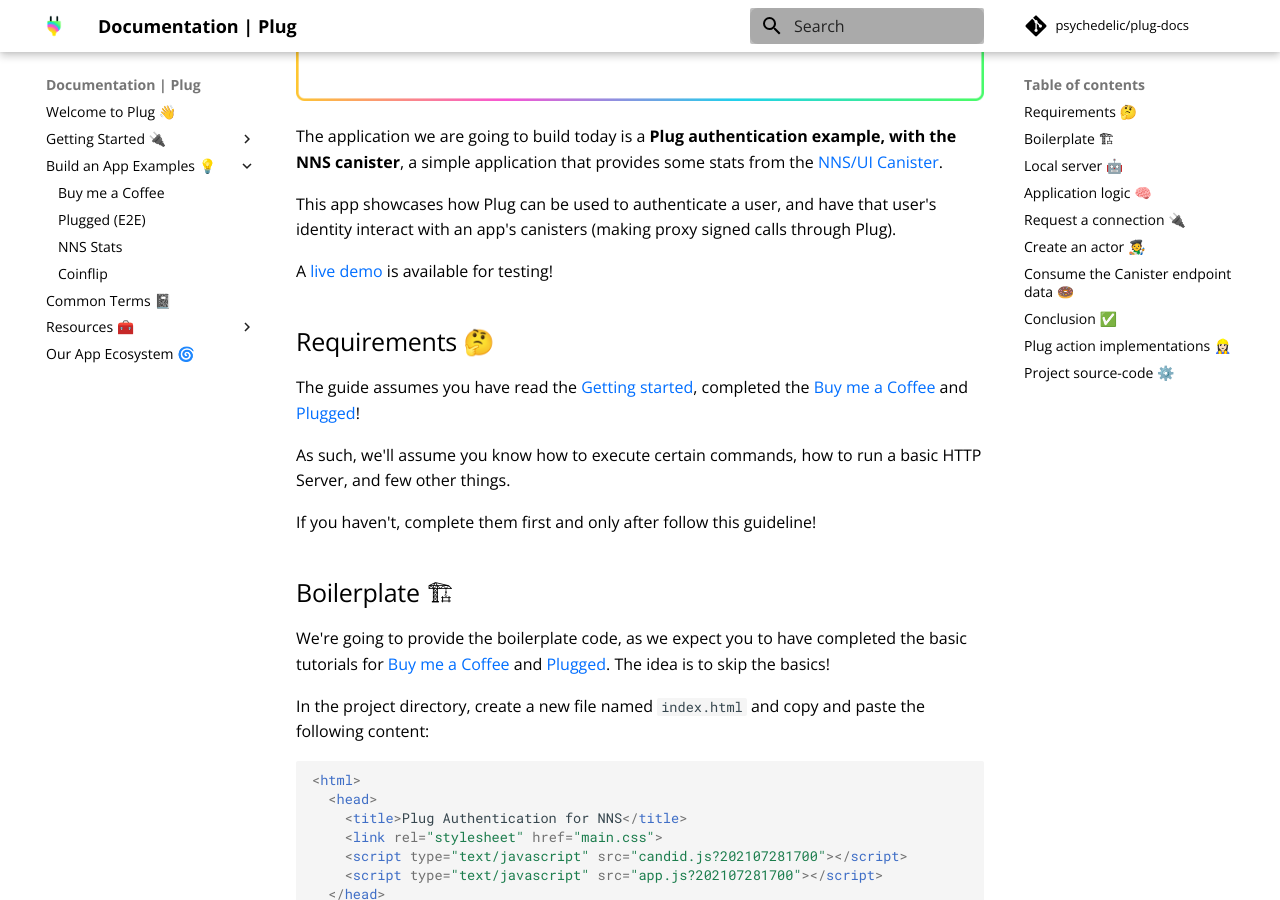
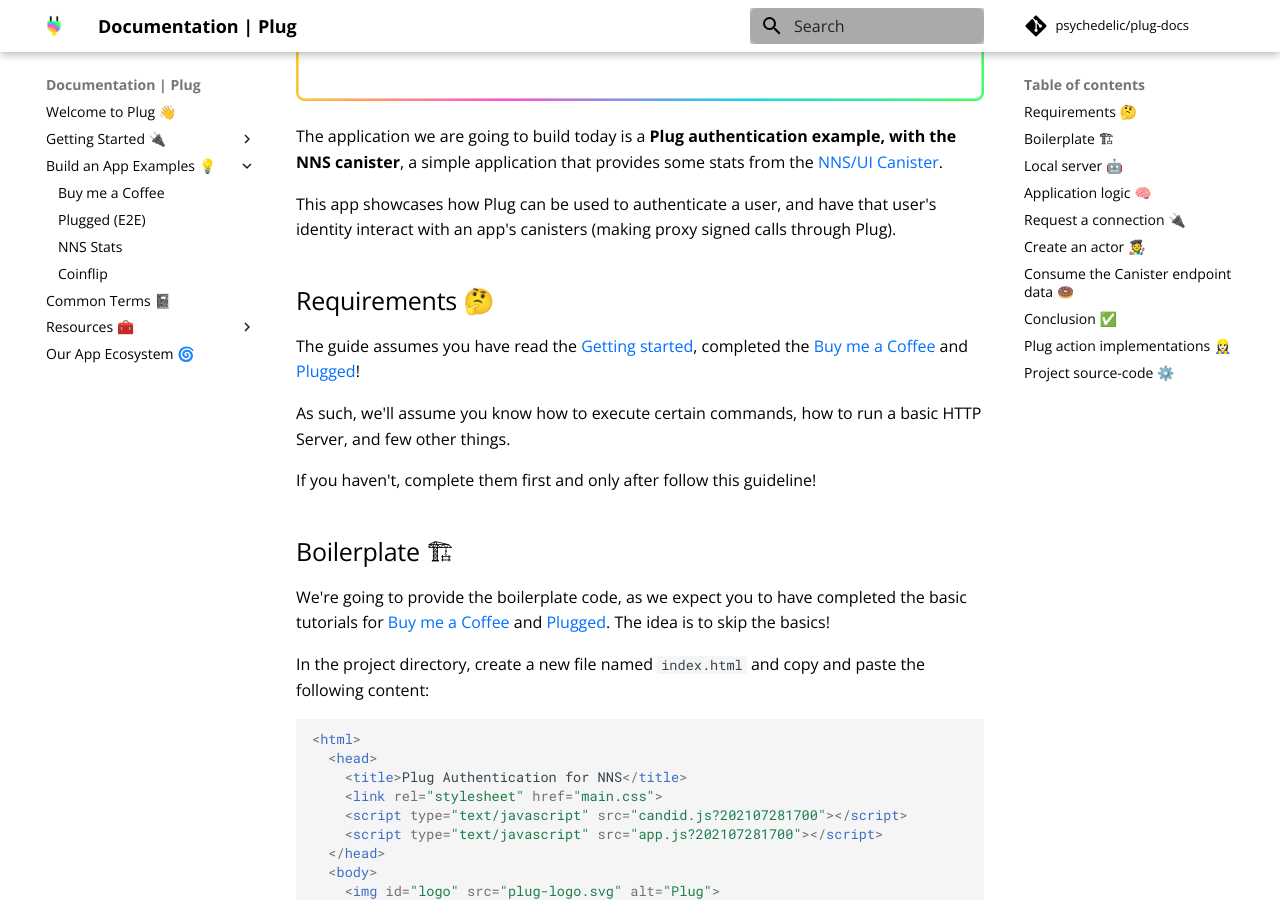
Before and after one commit to Psychedelic/plug-docs, an MkDocs documentation site: the page built from docs/build-an-app-examples/plug-auth-nns.md, in a window 1280 px wide and 900 px high, scrolled down 430 px. Built offline with MkDocs 1.6.1 and Material for MkDocs 9.7.7, drawn with Linux system fonts in a browser that asks for light colours; comment, search, counter and statistics services are not loaded.

Commit message:
Update plug-auth-nns.md

```diff
--- a/docs/build-an-app-examples/plug-auth-nns.md
+++ b/docs/build-an-app-examples/plug-auth-nns.md
@@ -9,8 +9,6 @@
 The application we are going to build today is a  **Plug authentication example, with the NNS canister**, a simple application that provides some stats from the [NNS/UI Canister](https://nns.ic0.app/).
 
 This app showcases how Plug can be used to authenticate a user, and have that user's identity interact with an app's canisters (making proxy signed calls through Plug).
-
-A [live demo](http://demo.plugwallet.ooo/plug-authentication-nns/) is available for testing!
 
 ## Requirements 🤔
 
```
